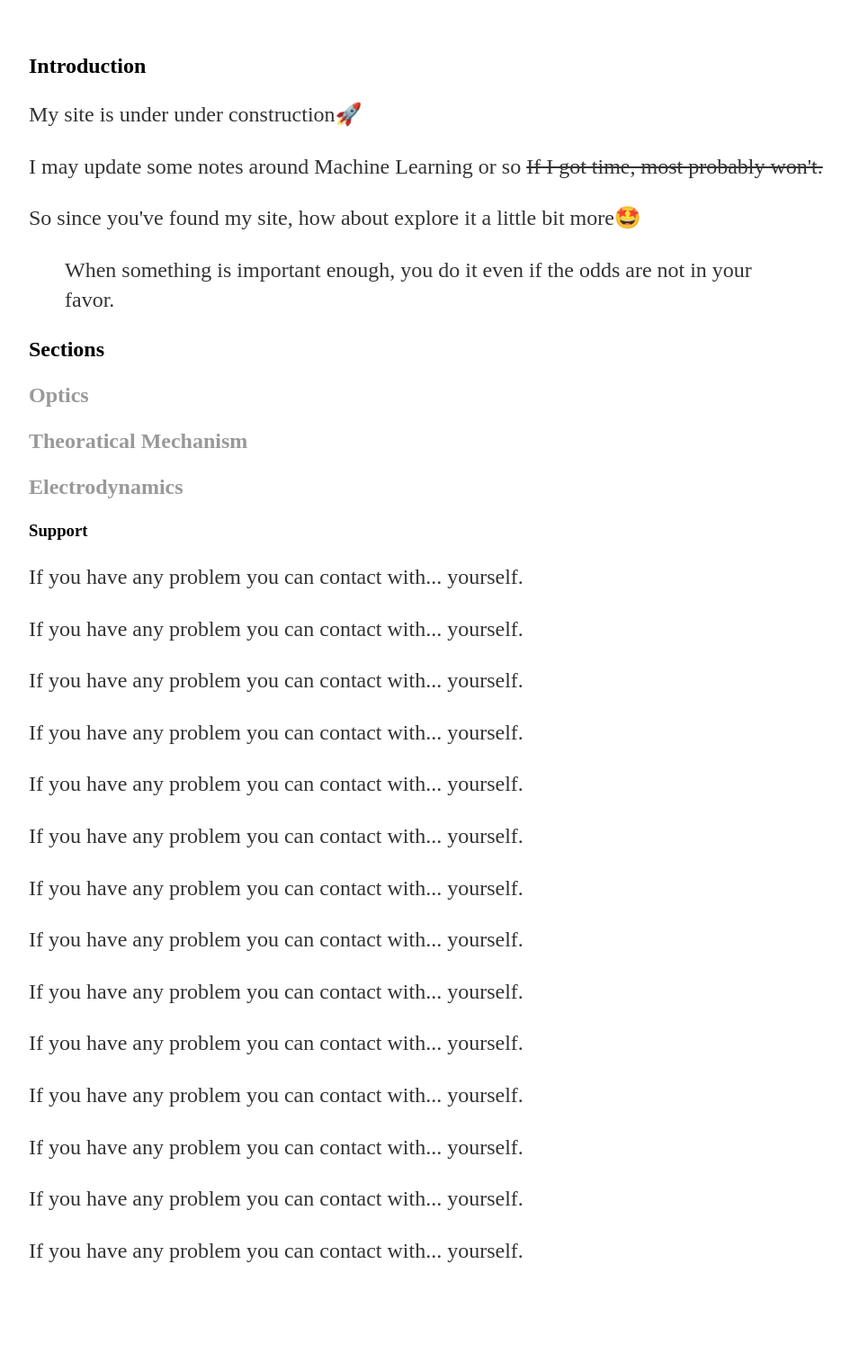
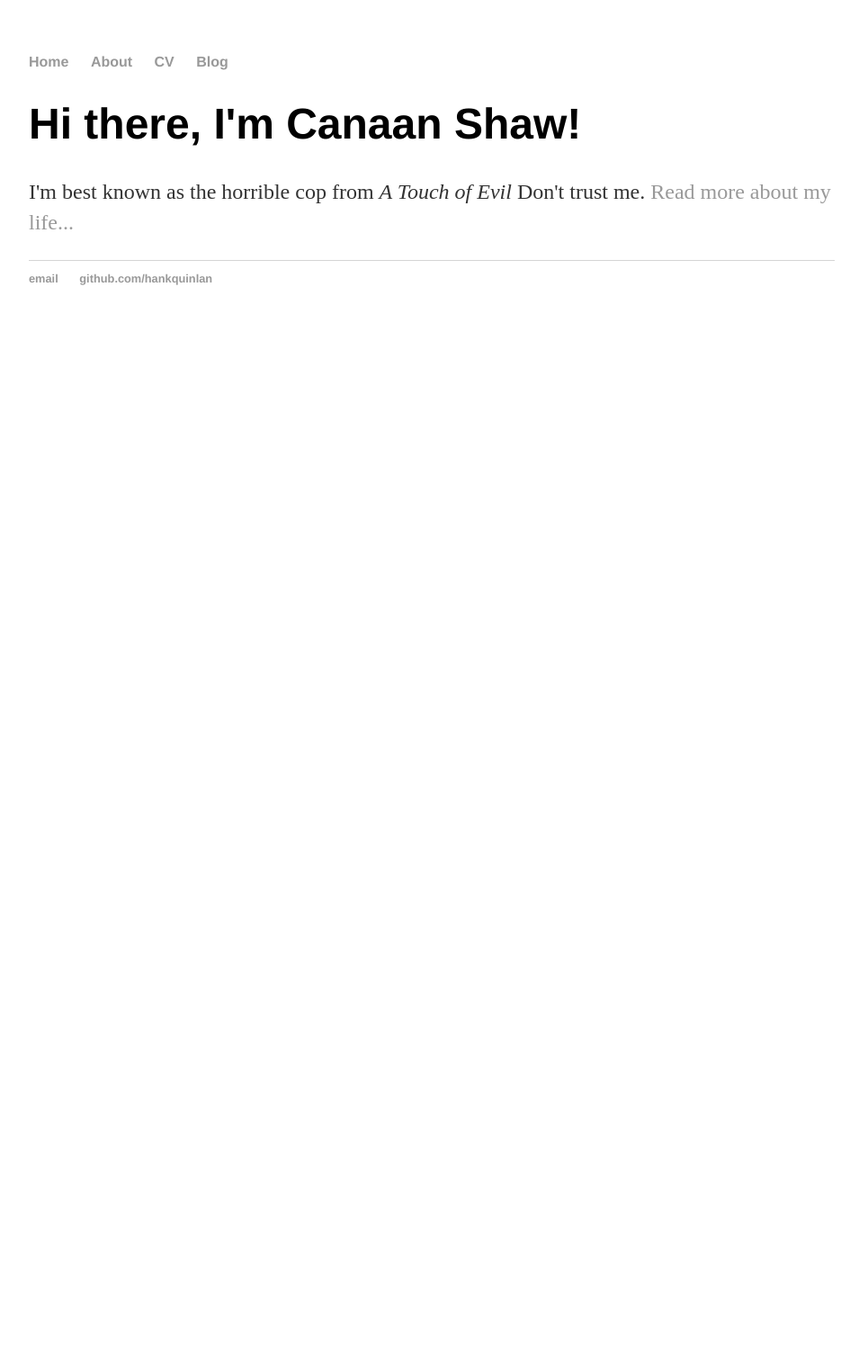
Before and after one commit to CanaanShaw/CanaanShaw, a Jekyll site: the page built from index.html, in a window 1280 px wide. Shown: the whole page at 90% size, without its empty margins (160-1115 px from the left). Built offline with Jekyll 4.4.1, drawn with Linux system fonts in a browser that asks for light colours; after the commit the page ends 900 px from its top, so only the background shows below that.

Commit message:
Update index.html

```diff
--- a/index.html
+++ b/index.html
@@ -1,33 +1,8 @@
-<h2 >Introduction</h2>
-<p>My site is under under construction🚀</p>
-<p>I may update some notes around Machine Learning or so <del>If I got time, most probably won&#39;t.</del></p>
-<p>So since you&#39;ve found my site, how about explore it a little bit more🤩</p>
-<blockquote><p>When something is important enough, you do it even if the odds are not in your favor.</p>
-</blockquote>
-<h2 >Sections</h2>
-<p>
-</p><h2><a id="Optics">Optics</a></h2>
-<p></p>
-<p>
-</p><h2><a id="TM">Theoratical Mechanism</a></h2>
-<p></p>
-<p>
-</p><h2><a id="ED">Electrodynamics</a></h2>
-<p></p>
-<h3 >Support</h3>
-<p>If you have any problem you can contact with... yourself.</p>
-<p>If you have any problem you can contact with... yourself.</p>
-<p>If you have any problem you can contact with... yourself.</p>
-<p>If you have any problem you can contact with... yourself.</p>
-<p>If you have any problem you can contact with... yourself.</p>
-<p>If you have any problem you can contact with... yourself.</p>
-<p>If you have any problem you can contact with... yourself.</p>
-<p>If you have any problem you can contact with... yourself.</p>
-<p>If you have any problem you can contact with... yourself.</p>
-<p>If you have any problem you can contact with... yourself.</p>
-<p>If you have any problem you can contact with... yourself.</p>
-<p>If you have any problem you can contact with... yourself.</p>
-<p>If you have any problem you can contact with... yourself.</p>
-<p>If you have any problem you can contact with... yourself.</p>
-<p>&nbsp;</p>
-<link rel="stylesheet" type="text/css" href="/css/main.css">
+---
+layout: default
+title: Hank Quinlan, Horrible Cop
+---
+<div class="blurb">
+    <h1>Hi there, I'm Canaan Shaw!</h1>
+    <p>I'm best known as the horrible cop from <em>A Touch of Evil</em> Don't trust me. <a href="/about">Read more about my life...</a></p>
+</div><!-- /.blurb -->
```
